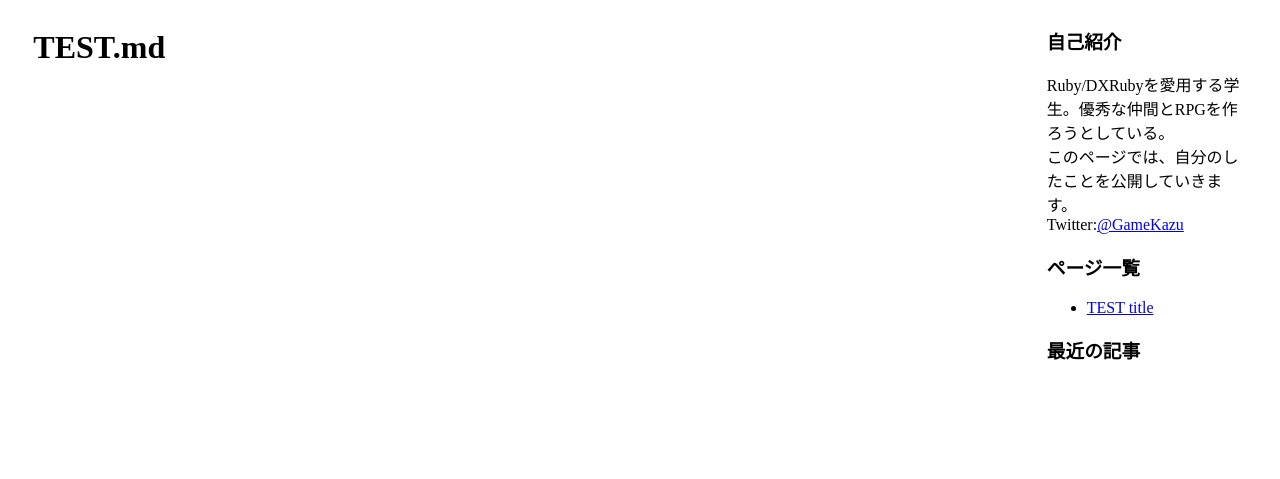
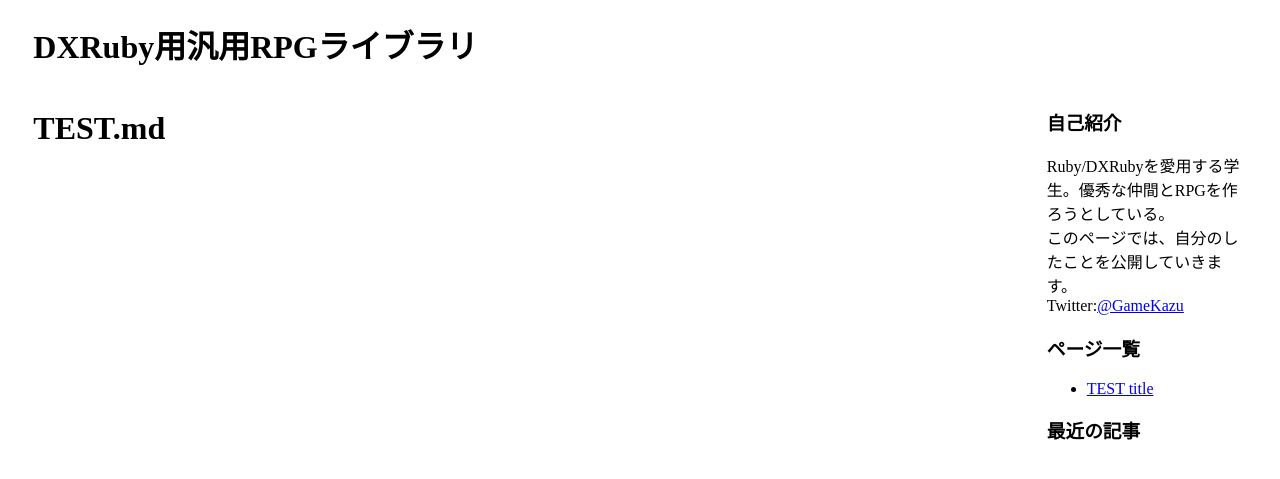
Before and after one commit to RPGP1/rpgp1.github.com, a Jekyll site: the page built from index.md, in a window 1280 px wide. Shown: the top 479 px of the page. Built offline with Jekyll 4.4.1, drawn with Linux system fonts in a browser that asks for light colours.

Commit message:
Update header.html

```diff
--- a/_includes/header.html
+++ b/_includes/header.html
@@ -1 +1,5 @@
-<div id="header"></div>
+<div id="header">
+  <h1>
+    DXRuby用汎用RPGライブラリ
+  </h1>
+</div>
```
